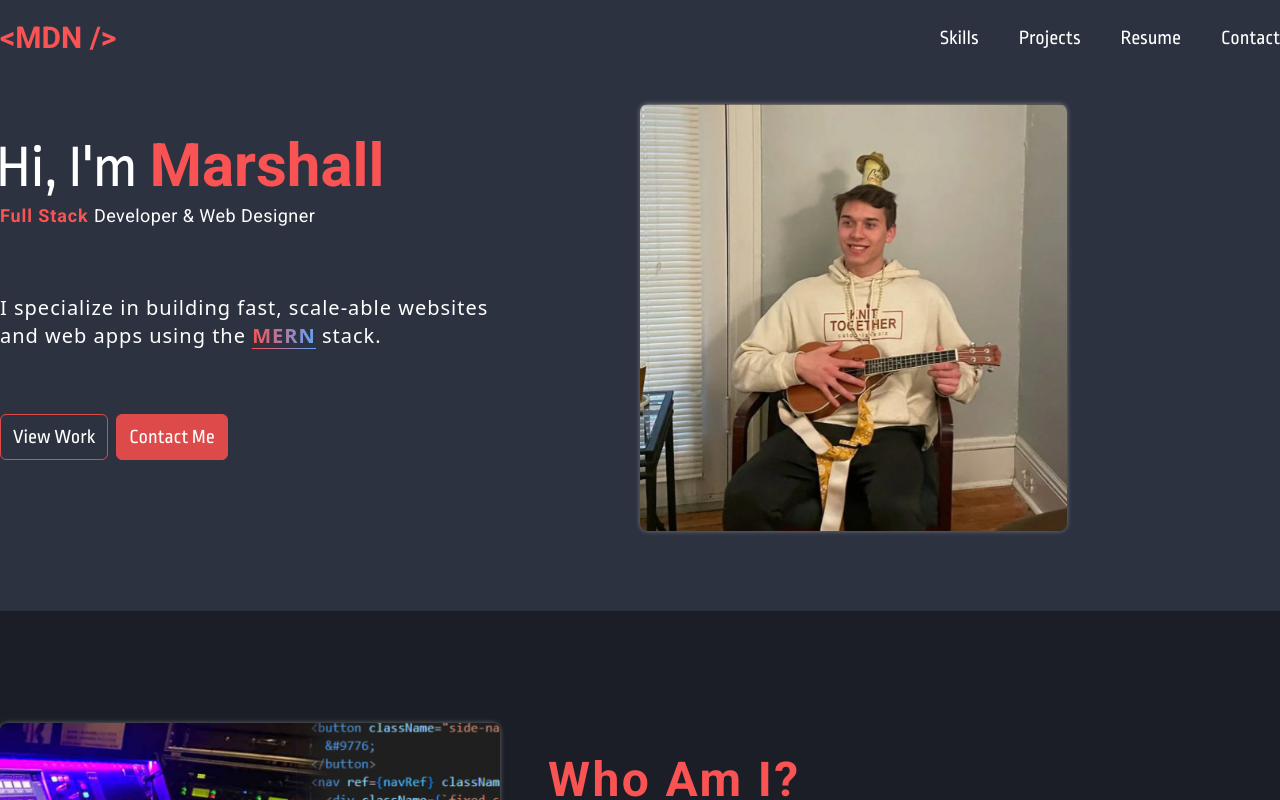
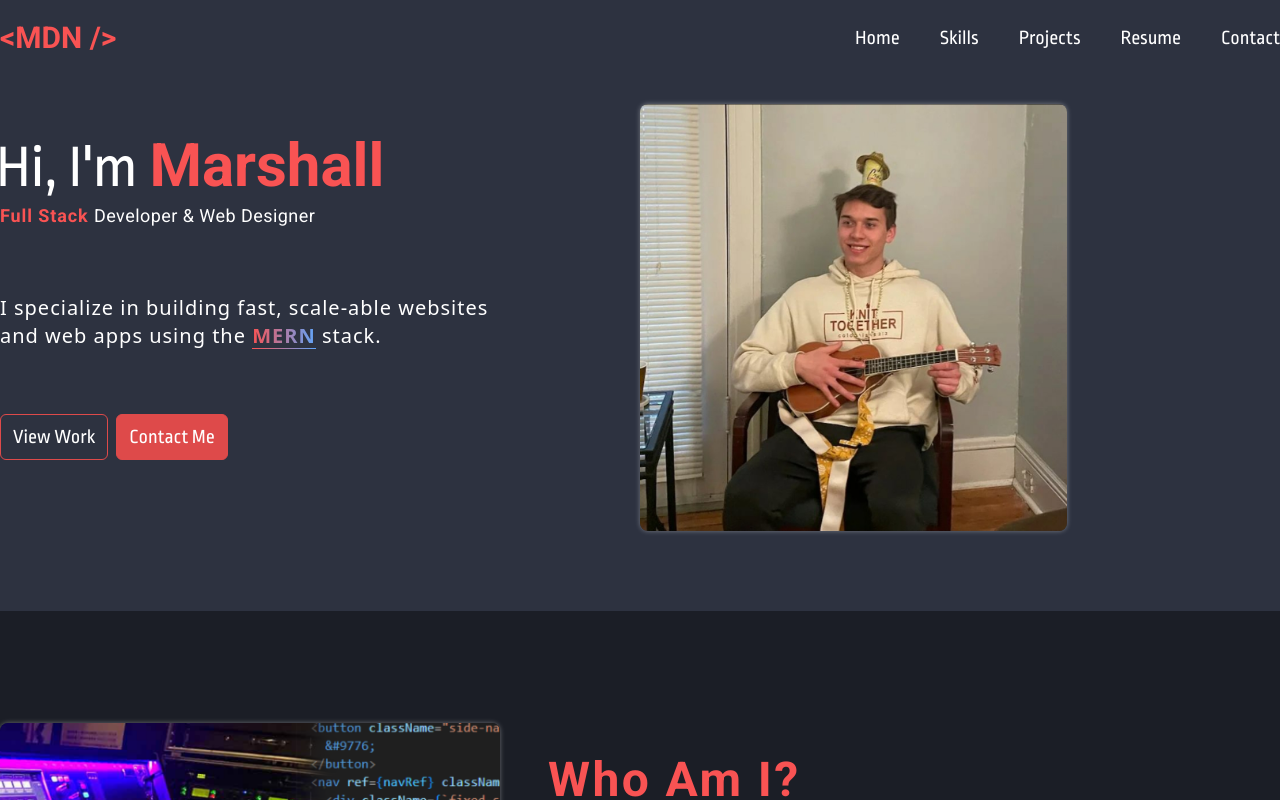
Before and after one commit to MarshallNickolauson/portfolio-website, a React (Vite) app: page / in a window 1280 px wide. Shown: the top 800 px of the page. Built offline with nearby package versions, Linux system fonts and the light colour scheme.

Commit message:
update: email and home button

```diff
--- a/src/components/ContactSection.jsx
+++ b/src/components/ContactSection.jsx
@@ -77,8 +77,8 @@ const ContactSection = () => {
 
                     <div className="text-lg mb-6 flex flex-row justify-center space-x-2">
                         <p className='text-white'>Or reach me directly at:</p>
-                        <a href="mailto:hello@yourname.com" className="text-mainOrange hover:underline">
-                            hello@yourname.com
+                        <a href="mailto:marshallnickolauson@gmail.com" className="text-mainOrange hover:underline">
+                            marshallnickolauson@gmail.com
                         </a>
                     </div>
 
--- a/src/components/Navbar.jsx
+++ b/src/components/Navbar.jsx
@@ -63,6 +63,7 @@ const Navbar = () => {
 
                 {/* Desktop Menu */}
                 <div className='hidden md:flex space-x-10'>
+                    <a href='/' className='font-ropa text-white text-xl hover:underline'>Home</a>
                     <a href='#skills' className='font-ropa text-white text-xl hover:underline'>Skills</a>
                     <a href='#projects' className='font-ropa text-white text-xl hover:underline'>Projects</a>
                     <a href='#resume' className='font-ropa text-white text-xl hover:underline'>Resume</a>
@@ -87,6 +88,7 @@ const Navbar = () => {
                 ref={mobileMenu}
                 className={`fixed top-20 left-0 w-full py-6 bg-darkGrayBackground text-white flex flex-col justify-center items-center transform transition-all duration-500 ease-in-out ${menuOpen ? 'opacity-100' : 'hidden opacity-0'}`}
             >
+                <a href='/' className='font-ropa text-white text-2xl mb-6 hover:underline' onClick={toggleHamburgerIcon}>Home</a>
                 <a href='#skills' className='font-ropa text-white text-2xl mb-6 hover:underline' onClick={toggleHamburgerIcon}>Skills</a>
                 <a href='#projects' className='font-ropa text-white text-2xl mb-6 hover:underline' onClick={toggleHamburgerIcon}>Projects</a>
                 <a href='#resume' className='font-ropa text-white text-2xl mb-6 hover:underline' onClick={toggleHamburgerIcon}>Resume</a>
```
